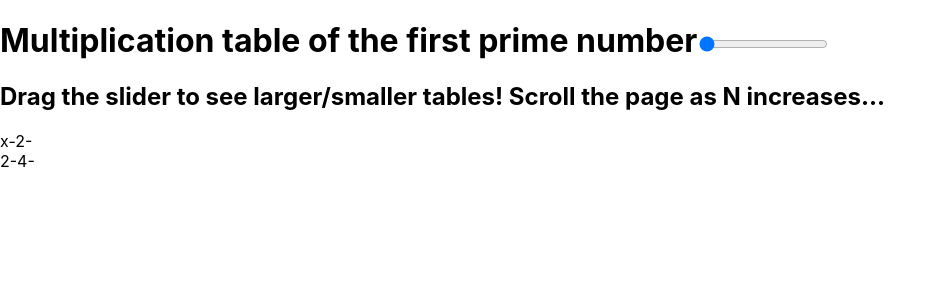
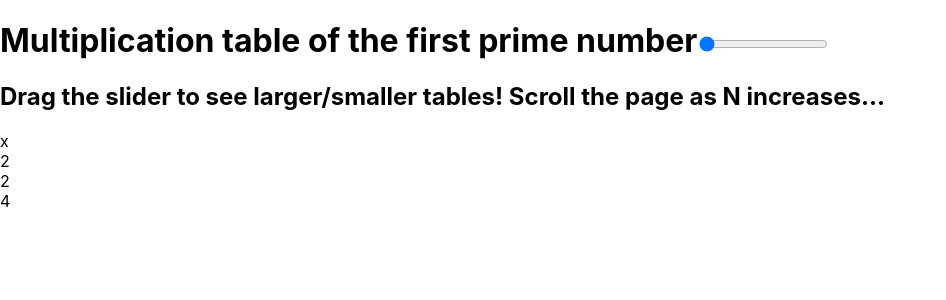
Before and after one commit to jakewmiles/findmypast-primes, a React (Create React App) app in the folder findprimes/: page / in a window 1280 px wide. Shown: the top 300 px of the page, without its empty margins (0-946 px from the left). Built offline with nearby package versions, Linux system fonts and the light colour scheme.

Commit message:
feat: implement splitting of lines into invidual divs, now work on css

```diff
--- a/findprimes/src/App.js
+++ b/findprimes/src/App.js
@@ -24,7 +24,13 @@ function App() {
         {primeString.split('\n').map((line, index) => {
           return (
             <div key={line}>
-              {line}
+              {line.split('-').map((number, index) => {
+                return (
+                  <div key={number}>
+                    {number}
+                  </div>
+                )
+              })}
             </div>)
         })}
         </div>
```
